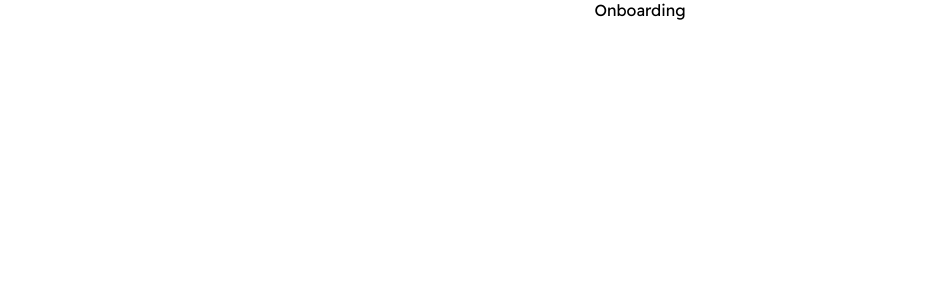
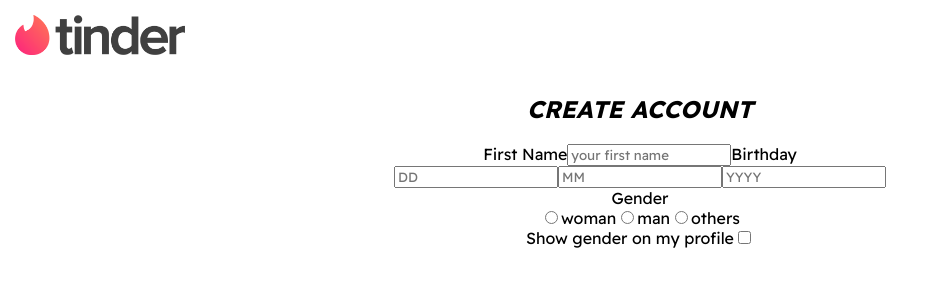
Before and after one commit to ntcaoan/tinderbelle, a React (Create React App) app: page /onboarding in a window 1280 px wide. Shown: the top 300 px of the page, without its empty margins (0-934 px from the left). Built offline with nearby package versions, Linux system fonts and the light colour scheme; the HTML template or start-up script is replaced by a standard one.

Commit message:
start with the onboarding page (create account page)

```diff
--- a/src/components/Nav.js
+++ b/src/components/Nav.js
@@ -2,13 +2,15 @@
 import colorLogo from '../images/color-logo-tinder.png'
 
 
-const Nav = ({ minimal, authToken, setShowModal, showModal, setIsSignUp }) => {
+const Nav = ({ minimal, setShowModal, showModal, setIsSignUp }) => {
 
     const handleClick = () => {
         setShowModal(true)
         // because we click LOGIN so setIsSignUp=false
         setIsSignUp(false)
     }
+
+    const authToken = false
 
     return (
         <nav>
--- a/src/pages/Home.js
+++ b/src/pages/Home.js
@@ -19,7 +19,6 @@
         <>
             <div className="overlay">
                 <Nav minimal={false}
-                     authToken={authToken}
                      setShowModal={setShowModal}
                      showModal={showModal}
                      setIsSignUp={setIsSignUp}
--- a/src/pages/Onboarding.js
+++ b/src/pages/Onboarding.js
@@ -1,6 +1,118 @@
+import {useState} from "react";
+import Nav from '../components/Nav'
+
 const Onboarding = () => {
+
+    const handleSubmit = () => (
+        console.log('submitted')
+    )
+
+    const handleChange = () => (
+        console.log('change')
+    )
+
     return (
-        <div>Onboarding</div>
+        <>
+            <Nav
+                minimal={true}
+                setShowModal={() => {}}
+                showModal={false}
+            />
+            <div className="onboarding">
+                <h2>CREATE ACCOUNT</h2>
+
+                <form onSubmit={handleSubmit}>
+                    <section>
+                        <label htmlFor="first_name">First Name</label>
+                        <input
+                            id="first_name"
+                            type="text"
+                            name="first_name"
+                            placeholder="your first name"
+                            required={true}
+                            value={""}
+                            onChange={handleChange}
+                        />
+
+                        <label>Birthday</label>
+                        <div className="multiple-input-container">
+                            <input
+                                id="dob_day"
+                                type="number"
+                                name="dob_day"
+                                placeholder="DD"
+                                required={true}
+                                value={""}
+                                onChange={handleChange}
+                            />
+                            <input
+                                id="dob_month"
+                                type="number"
+                                name="dob_month"
+                                placeholder="MM"
+                                required={true}
+                                value={""}
+                                onChange={handleChange}
+                            />
+                            <input
+                                id="dob_year"
+                                type="number"
+                                name="dob_year"
+                                placeholder="YYYY"
+                                required={true}
+                                value={""}
+                                onChange={handleChange}
+                            />
+                        </div>
+
+
+                        <label>Gender</label>
+                        <div className="multiple-input-container">
+                            <input
+                                id="woman-gender-identity"
+                                type="radio"
+                                name="gender_identity"
+                                value="woman"
+                                onChange={handleChange}
+                                checked={false}
+                            />
+                            <label htmlFor="woman-gender-identity">woman</label>
+
+                            <input
+                                id="man-gender-identity"
+                                type="radio"
+                                name="gender_identity"
+                                value="man"
+                                onChange={handleChange}
+                                checked={false}
+                            />
+                            <label htmlFor="man-gender-identity">man</label>
+
+                            <input
+                                id="more-gender-identity"
+                                type="radio"
+                                name="gender_identity"
+                                value="more"
+                                onChange={handleChange}
+                                checked={false}
+                            />
+                            <label htmlFor="more-gender-identity">others</label>
+                        </div>
+
+                        <label htmlFor="show-gender">Show gender on my profile</label>
+                        <input
+                            id="show-gender"
+                            type="checkbox"
+                            name="show_gender"
+                            onChange={handleChange}
+                            checked={false}
+                        />
+
+
+                    </section>
+                </form>
+            </div>
+        </>
     )
 }
 export default Onboarding
```
